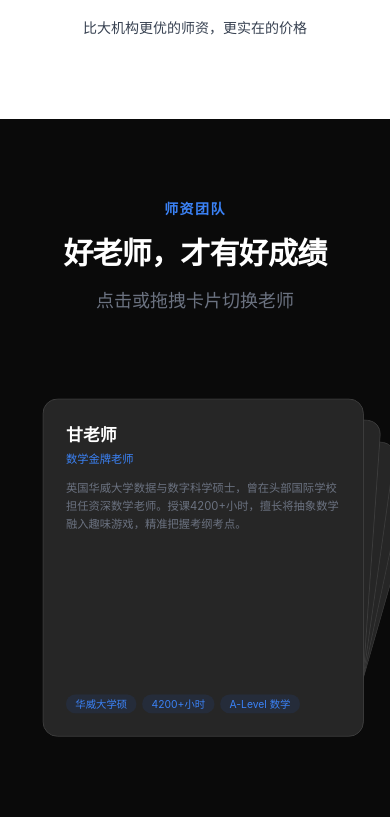
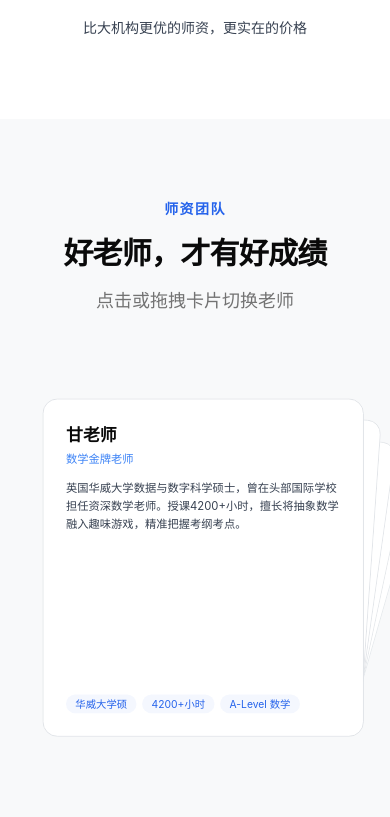
Before and after one commit to dongruiyue/ningzhi-education, a Next.js app: page / in a window 390 px wide. Shown: the part 3729-4546 px from the top of the page. Built offline with nearby package versions, Linux system fonts and the light colour scheme.

Commit message:
style: teacher stack section to white bg + dark text

```diff
--- a/src/components/landing/Teachers.tsx
+++ b/src/components/landing/Teachers.tsx
@@ -37,17 +37,17 @@ const TEACHERS = [
 
 export function Teachers() {
   return (
-    <section className="py-20 md:py-28 bg-neutral-900 text-white">
+    <section className="py-20 md:py-28 bg-neutral-50">
       <div className="max-w-7xl mx-auto px-6">
         {/* Header */}
         <div className="text-center max-w-2xl mx-auto mb-16">
-          <span className="text-sm font-semibold tracking-widest uppercase mb-4 block text-brand-light">
+          <span className="text-sm font-semibold tracking-widest uppercase mb-4 block text-brand">
             师资团队
           </span>
           <h2 className="text-3xl md:text-4xl font-bold tracking-tight">
             好老师，才有好成绩
           </h2>
-          <p className="mt-4 text-lg text-neutral-400">
+          <p className="mt-4 text-lg text-neutral-500">
             点击或拖拽卡片切换老师
           </p>
         </div>
@@ -64,16 +64,16 @@ export function Teachers() {
             cards={TEACHERS.map((t) => (
               <div
                 key={t.name}
-                className="w-full h-full bg-neutral-800 border border-neutral-700 rounded-2xl p-6 sm:p-7 flex flex-col justify-between"
+                className="w-full h-full bg-white border border-neutral-200 rounded-2xl p-6 sm:p-7 flex flex-col justify-between"
               >
                 <div>
-                  <h3 className="text-lg sm:text-xl font-bold text-white">
+                  <h3 className="text-lg sm:text-xl font-bold text-neutral-900">
                     {t.name}
                   </h3>
                   <p className="text-xs sm:text-sm text-brand-light mt-1">
                     {t.title}
                   </p>
-                  <p className="mt-3 text-xs sm:text-sm text-neutral-400 leading-relaxed line-clamp-3">
+                  <p className="mt-3 text-xs sm:text-sm text-neutral-600 leading-relaxed line-clamp-3">
                     {t.description}
                   </p>
                 </div>
@@ -81,7 +81,7 @@ export function Teachers() {
                   {t.tags.map((tag) => (
                     <span
                       key={tag}
-                      className="px-2.5 py-0.5 text-[11px] sm:text-xs rounded-full bg-brand/10 text-brand-light"
+                      className="px-2.5 py-0.5 text-[11px] sm:text-xs rounded-full bg-brand/5 text-brand"
                     >
                       {tag}
                     </span>
```
